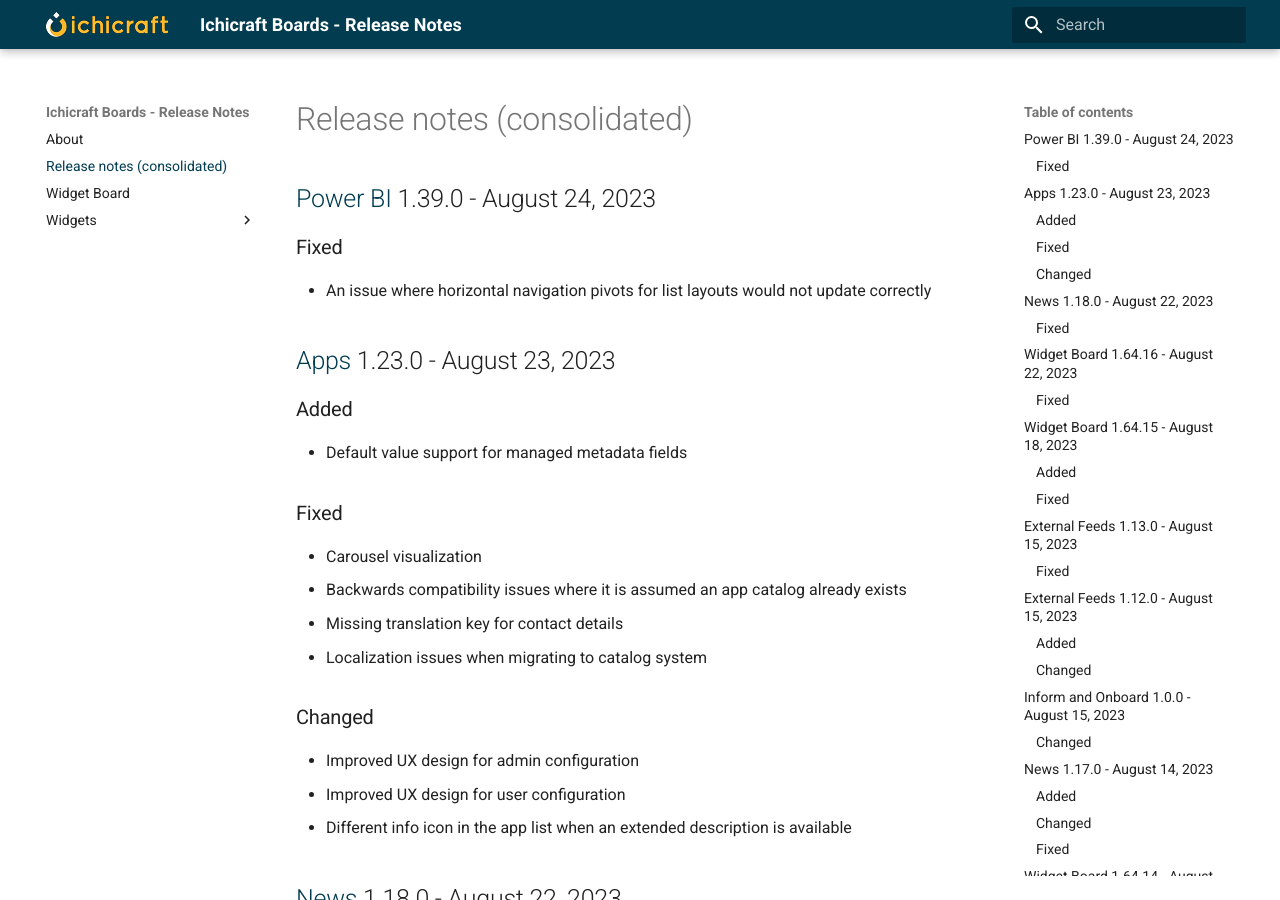
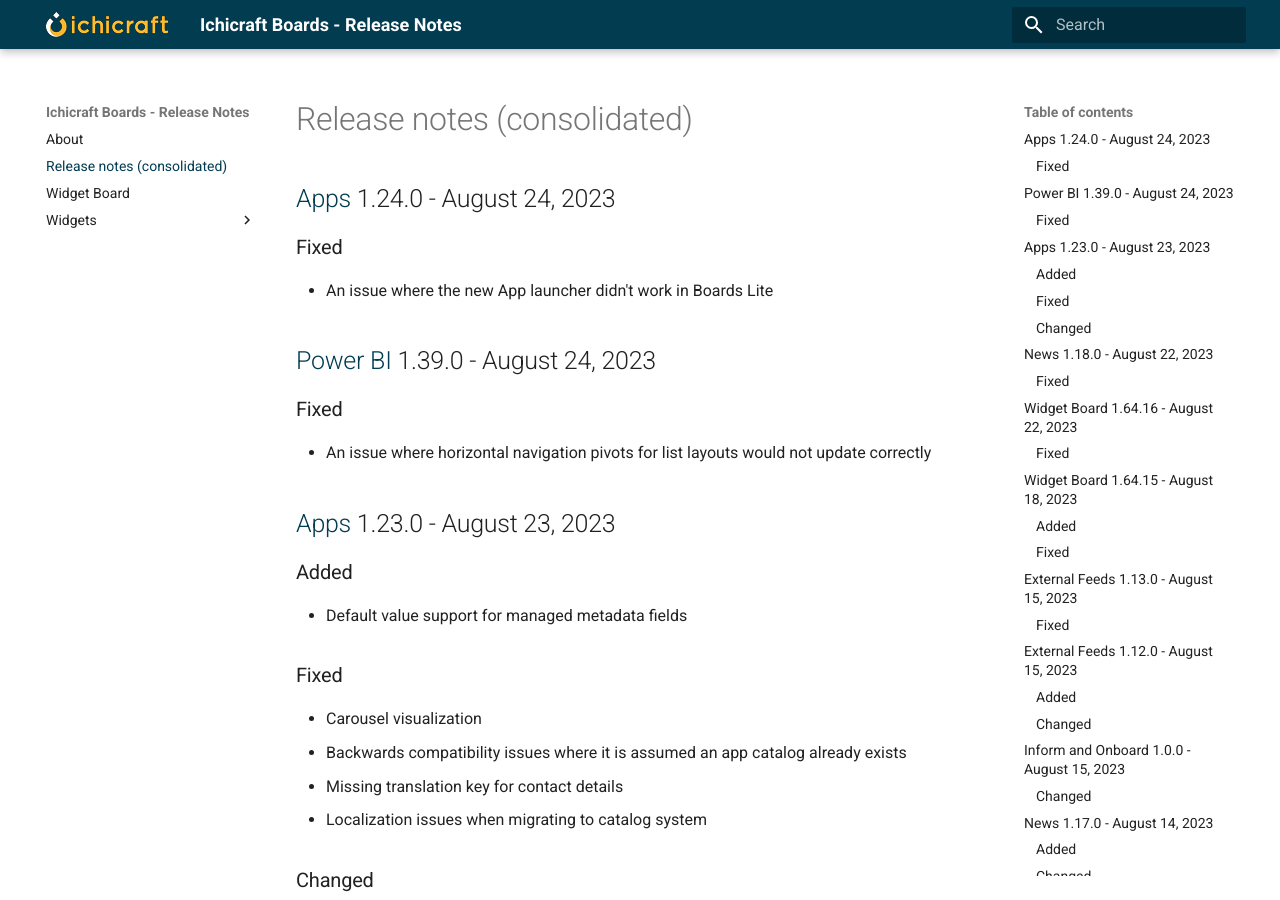
Before and after one commit to ichicraft/widgets-docs, an MkDocs documentation site: the page built from docs/Release-notes-(consolidated).md, in a window 1280 px wide and 900 px high. Built offline with MkDocs 1.6.1 and Material for MkDocs 9.7.7, drawn with Linux system fonts in a browser that asks for light colours.

Commit message:
Release notes updated by BuildService

```diff
--- a/docs/Release-notes-(consolidated).md
+++ b/docs/Release-notes-(consolidated).md
@@ -1,3 +1,8 @@
+## [Apps](./Widgets/Apps.md) 1.24.0 - August 24, 2023
+
+### Fixed
+- An issue where the new App launcher didn&#x27;t work in Boards Lite
+
 ## [Power BI](./Widgets/Power BI.md) 1.39.0 - August 24, 2023
 
 ### Fixed
```
Also changed, not shown: docs/Widgets/Apps.md (+5 -0 lines).
